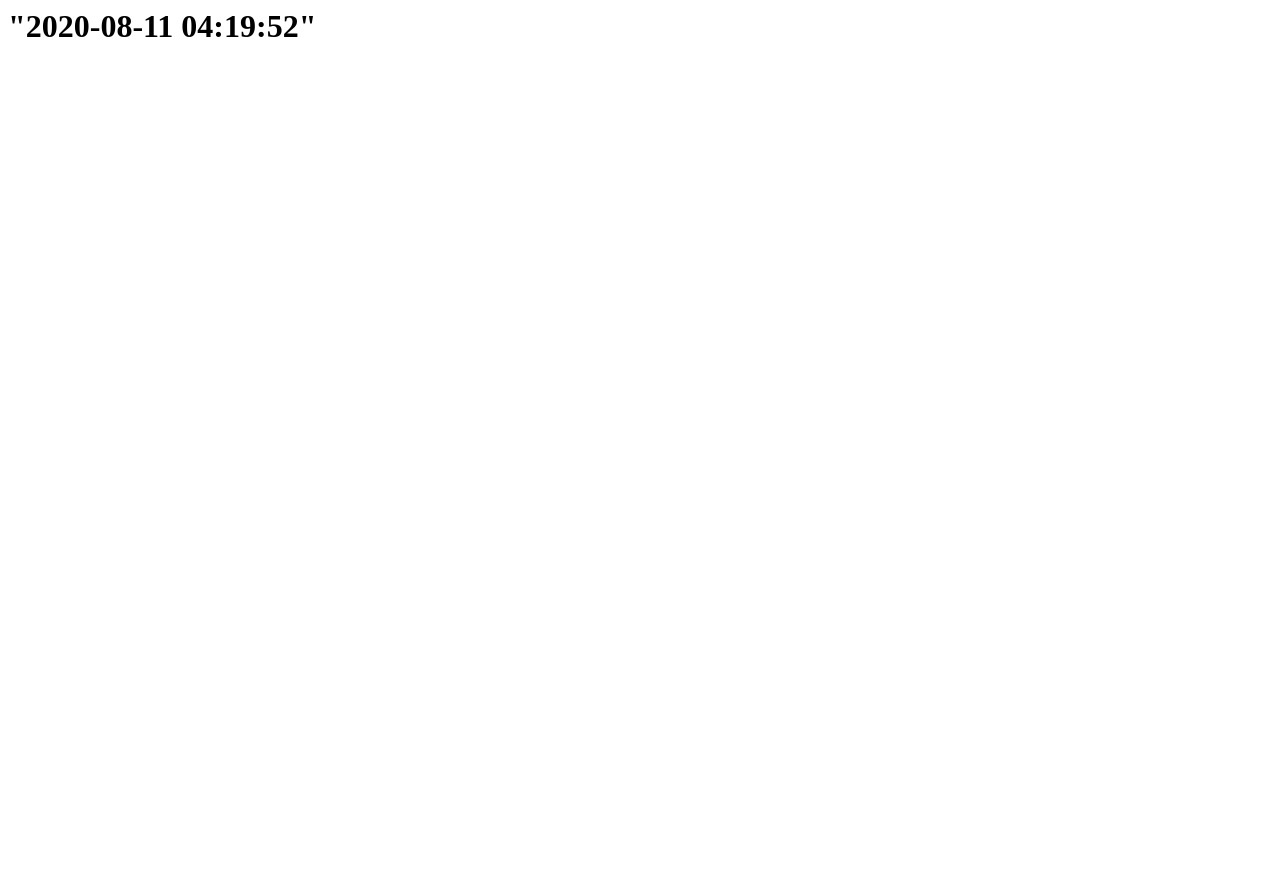
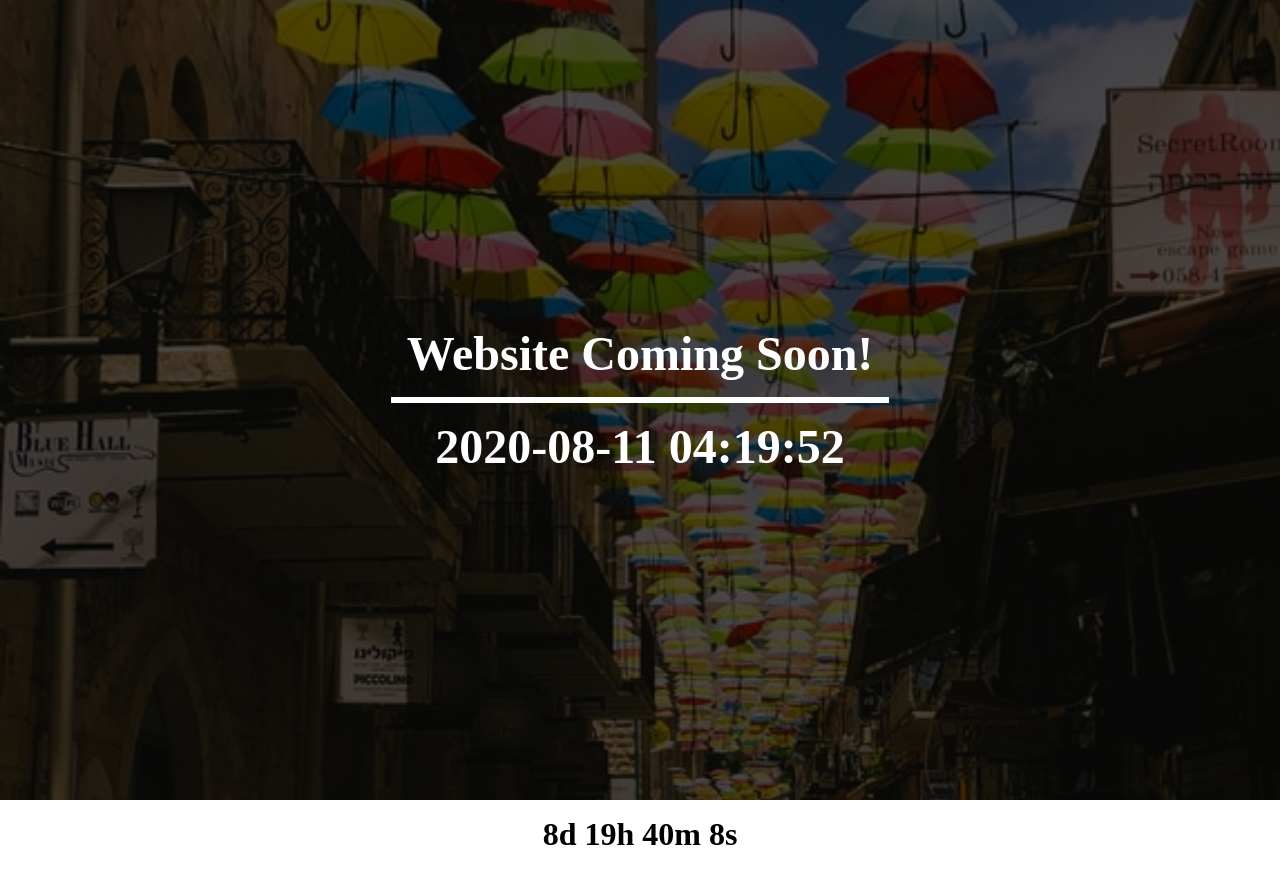
Before and after one commit to javascript-reactbasics/jsdemo, a plain HTML site: page lecture6.html in a window 1280 px wide. Before the commit the page ends 800 px from the top, so only its background shows below. Drawn offline with nearby package versions, Linux system fonts and the light colour scheme.

Commit message:
Played around with Countdown Timer

```diff
--- a/lecture6.html
+++ b/lecture6.html
@@ -1,14 +1,71 @@
 <html>
 <head>
 
+<meta content="width=device-width, initial-scale=1" name="viewport" />
 
+
+<style>
+
+*{
+    margin: 0;
+    padding: 0;
+    box-sizing: border-box;
+}
+
+.flex-container{
+    background: linear-gradient(rgb(0,0,0,0.7),rgba(0,0,0,0.7)) ,url('./img/Jerusalem.jpeg')no-repeat center/cover;
+    height: 100vh;
+    display: flex;
+    justify-content: center;
+    align-items: center;
+}
+.flex-container h1{
+    color: white;
+    /* font-size: 5rem; */
+    text-align: center;
+}
+h1{
+    /* padding: 1rem; */
+    margin: 1rem;
+}
+hr{
+    border: 0.2rem solid white;
+    margin: 0 1rem;
+}
+
+.practice_date{
+display: flex;
+justify-content: center;
+align-items: center;
+}
+
+@media screen and (min-width: 768px){
+hr{
+    margin: 0;
+}
+
+.flex-container h1{
+    color: white;
+    font-size: 3rem;
+}
+}
+</style>
 
 </head>
 
 <body>
 
+<div class="flex-container">
+    <div class="flexitems">
+<h1>Website Coming Soon!</h1>
+<hr>
 <h1 id="date"></h1>
+</div>
+</div>
 
+<div class="practice_date">
+    <h1 id="demo"></h1>
+</div>
 
 
 
--- a/lecture6.js
+++ b/lecture6.js
@@ -8,7 +8,7 @@ function bar(fn) {
   fn("hello world");
 }
 
-//bar(foo); // we always pass function reference as an argument
+bar(foo); // we always pass function reference as an argument
 
 // there are two things
 
@@ -58,8 +58,65 @@ document.getElementById("date").innerText = moment().format(
 
 setInterval(function () {
   document.getElementById("date").innerText = moment().format(
-    '"YYYY-MM-DD HH:mm:ss"'
+    "YYYY-MM-DD HH:mm:ss"
   );
 }, 1000);
 
+let goTime = moment();
+console.log("Today's date is: ", goTime.format("DD"));
+console.log(
+  "Today is ",
+  goTime.format("M") + "M",
+  goTime.format("D") + "D",
+  goTime.format("YYYY") + "Y"
+);
+
+// var launch = moment('2020-08-20');
+// var current = moment();
+// var diff = launch-current;
+// console.log(diff);
+
+// var days = launch.diff(current, 'days');
+// console.log(days,'days');
+// var hours = launch.diff(current,'hours');
+// console.log(hours, 'hours');
+// var minutes = launch.diff(current, 'minutes');
+// console.log(minutes,'minutes');
+// var seconds = launch.diff(current,'seconds');
+// console.log(seconds,'seconds');
+
+// setInterval(function(){
+//     //var seconds = launch.diff(current,'seconds');
+//     console.log(seconds,'seconds');
+// },1000);
+
+
 // additionally after every 10 second
+
+// Set the date we're counting down to
+var launch = new Date("August 20, 2020 00:00:00").getTime();
+
+// Update the count down every 1 second
+var x = setInterval(function () {
+  // Get todays date and time
+  var current = new Date().getTime();
+
+  // Find the distance between now an the count down date
+  var tMinus = launch - current;
+
+  // Time calculations for days, hours, minutes and seconds
+  var days = Math.floor(tMinus / (1000 * 60 * 60 * 24));
+  var hours = Math.floor((tMinus % (1000 * 60 * 60 * 24)) / (1000 * 60 * 60));
+  var minutes = Math.floor((tMinus % (1000 * 60 * 60)) / (1000 * 60));
+  var seconds = Math.floor((tMinus % (1000 * 60)) / 1000);
+
+  // Display the result in an element with id="demo"
+  document.getElementById("demo").innerHTML =
+    days + "d " + hours + "h " + minutes + "m " + seconds + "s ";
+
+  // If the count down is finished, write some text
+  if (tMinus < 0) {
+    clearInterval(x);
+    document.getElementById("demo").innerHTML = "EXPIRED";
+  }
+}, 1000);
```
Also changed, not shown: img/Jerusalem.jpeg (added).
